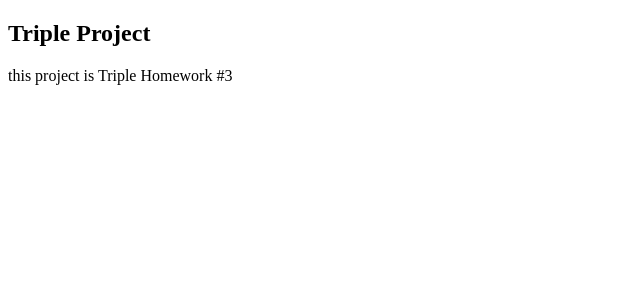
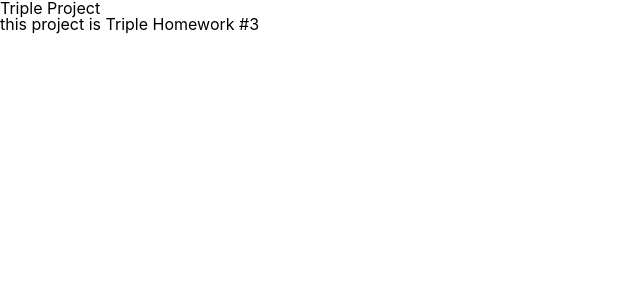
Before and after one commit to choi2601/triple-project, a React app: page / in a window 1280 px wide. Shown: the top 300 px of the page, without its empty margins (0-640 px from the left). Built offline with nearby package versions, Linux system fonts and the light colour scheme; the HTML template or start-up script is replaced by a standard one.

Commit message:
🎉 styles 초기 설정

```diff
--- a/babel.config.json
+++ b/babel.config.json
@@ -15,6 +15,7 @@
       {
         "regenerator": true
       }
-    ]
+    ],
+    "babel-plugin-styled-components"
   ]
 }
--- a/package.json
+++ b/package.json
@@ -34,6 +34,7 @@
     "@types/react-dom": "^18.0.2",
     "@types/styled-components": "^5.1.25",
     "babel-loader": "^8.2.5",
+    "babel-plugin-styled-components": "^2.0.7",
     "clean-webpack-plugin": "^4.0.0",
     "copy-webpack-plugin": "^6.4.1",
     "cross-env": "^7.0.3",
--- a/src/hooks/test.tsx
+++ /dev/null
@@ -1,5 +0,0 @@
-function Test() {
-  return <div>test</div>
-}
-
-export default Test
--- a/src/index.tsx
+++ b/src/index.tsx
@@ -1,13 +1,20 @@
 import { StrictMode } from 'react'
 import { createRoot } from 'react-dom/client'
+import { ThemeProvider } from 'styled-components'
 
 import App from '@/App'
+
+import GlobalStyle from '@styles/globalStyle'
+import { theme } from '@styles/theme'
 
 const container = document.getElementById('root') as HTMLElement
 const root = createRoot(container)
 
 root.render(
   <StrictMode>
-    <App />
+    <ThemeProvider theme={theme}>
+      <GlobalStyle />
+      <App />
+    </ThemeProvider>
   </StrictMode>,
 )
--- /dev/null
+++ b/src/styles/constant/animation.ts
@@ -0,0 +1,33 @@
+import { css, Keyframes, keyframes } from 'styled-components'
+
+interface KeyframesInfoType {
+  [key: string]: Keyframes
+  fadeInFromBottom: Keyframes
+}
+
+const keyframesInfo: KeyframesInfoType = {
+  fadeInFromBottom: keyframes`
+    from {
+        opacity: 0;
+        transform: translateY(20px);
+      }
+      to {
+        opacity: 1;
+        transform: translateY(0);
+      }
+`,
+}
+
+const animation = (
+  name: string,
+  duration: number,
+  delay = 0,
+  fill = 'none',
+) => css`
+  animation-name: ${keyframesInfo[`${name}`]};
+  animation-duration: ${duration}ms;
+  animation-delay: ${delay}ms;
+  animation-fill-mode: ${fill};
+`
+
+export default animation
--- /dev/null
+++ b/src/styles/constant/color.ts
@@ -0,0 +1,7 @@
+const colors = {
+  $gray: 'rgba(58, 58, 58, 1)',
+  $gray700: 'rgba(58,58,58,0.7)',
+  $gray800: 'rgba(58,58,58,0.8)',
+}
+
+export default colors
--- /dev/null
+++ b/src/styles/constant/index.ts
@@ -0,0 +1,4 @@
+import color from './color'
+import animation from './animation'
+
+export { color, animation }
--- /dev/null
+++ b/src/styles/globalStyle.ts
@@ -0,0 +1,20 @@
+import { createGlobalStyle } from 'styled-components'
+import { reset } from 'styled-reset'
+
+const GlobalStyle = createGlobalStyle`
+    ${reset}
+
+    * {
+        box-sizing: border-box;
+    }
+
+    body {
+        font-family: -apple-system, BlinkMacSystemFont, 'Segoe UI', Helvetica, Arial,
+            sans-serif, 'Apple Color Emoji', 'Segoe UI Emoji', 'Segoe UI Symbol';
+        line-height: 1;
+         -webkit-tap-highlight-color: rgba(0, 0, 0, 0);
+        text-size-adjust: none;
+    }
+`
+
+export default GlobalStyle
--- /dev/null
+++ b/src/styles/theme.ts
@@ -0,0 +1,10 @@
+import { DefaultTheme } from 'styled-components'
+
+import { color, animation } from './constant'
+
+const theme: DefaultTheme = {
+  color,
+  animation,
+}
+
+export { theme }
```
Also changed, not shown: src/styles/style.d.ts (added, +17 -0 lines).
